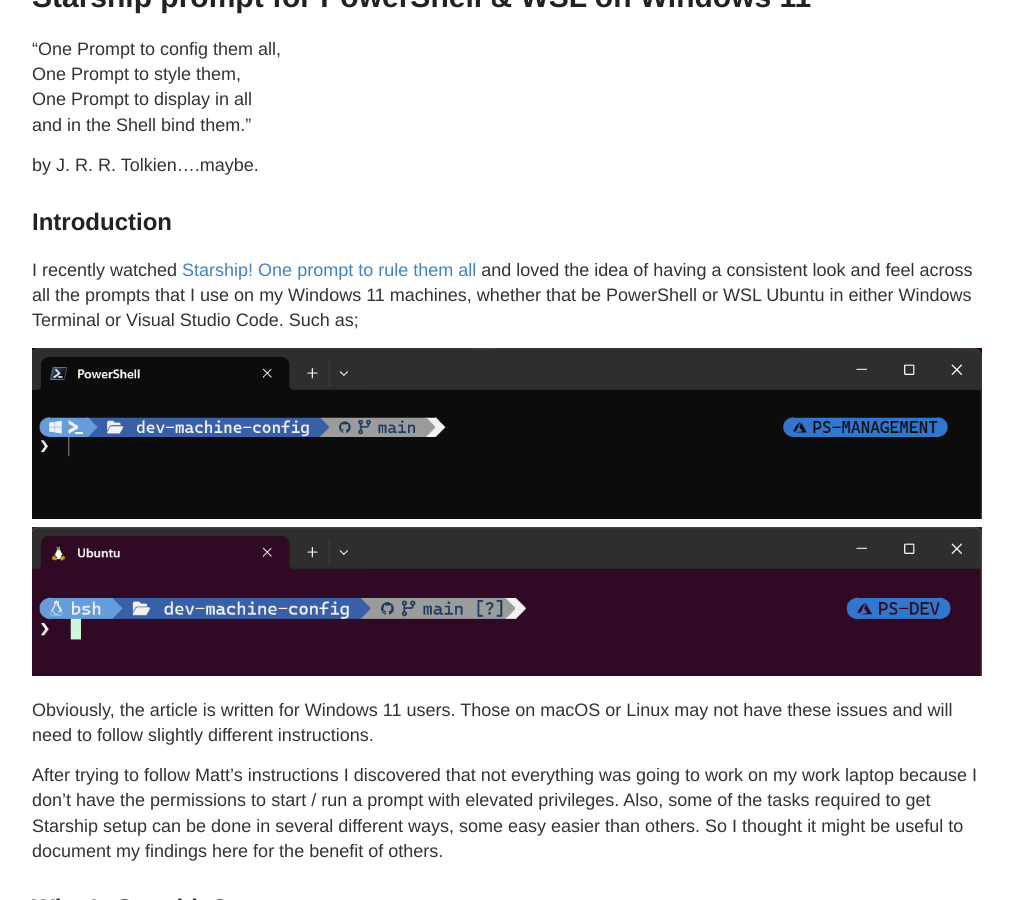
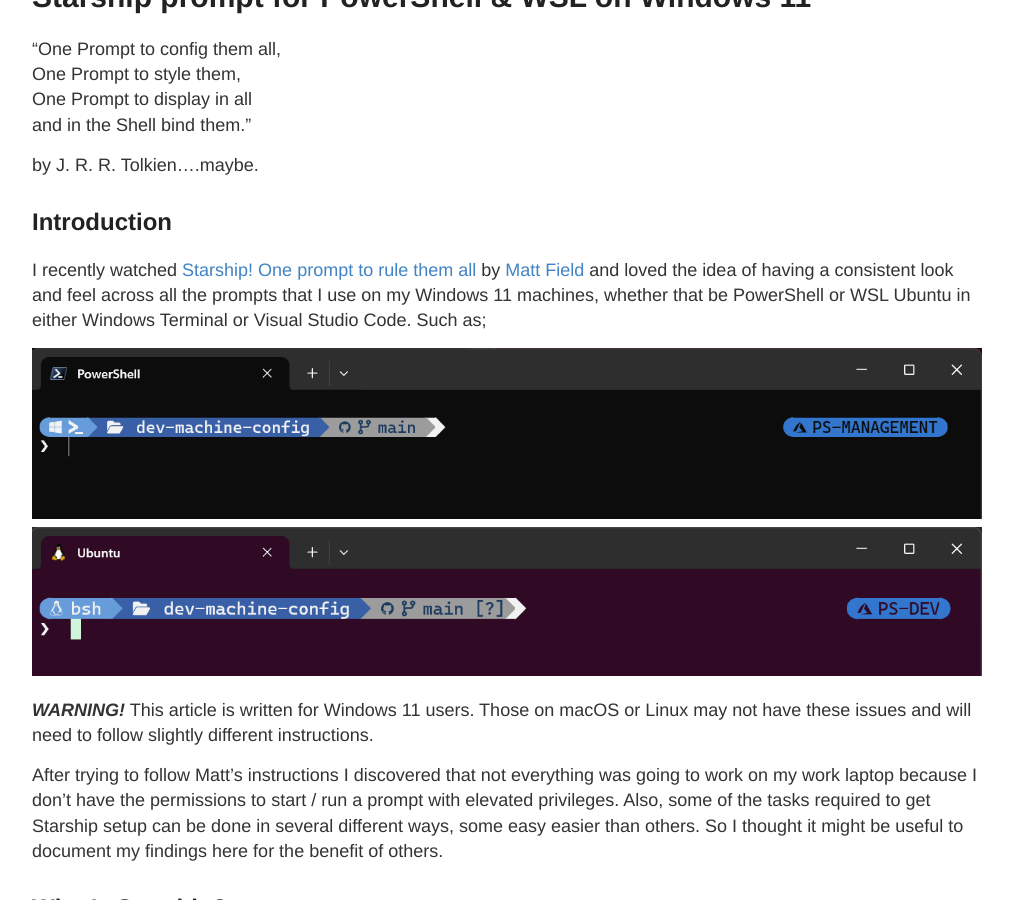
Before and after one commit to philipstreet/philipstreet.github.io, a Jekyll site: the page built from _posts/2024-04-28-Starship-prompt-for-PowerShell-and-WSL-on-Windows-11.md, in a window 1280 px wide and 900 px high, scrolled down 190 px. Shown: the whole window, without its empty margins (133-1146 px from the left). Built offline with Jekyll 4.4.1, drawn with Linux system fonts in a browser that asks for light colours.

Commit message:
Tweaked content

```diff
--- a/_posts/2024-04-28-Starship-prompt-for-PowerShell-and-WSL-on-Windows-11.md
+++ b/_posts/2024-04-28-Starship-prompt-for-PowerShell-and-WSL-on-Windows-11.md
@@ -11,12 +11,12 @@
 
 ## Introduction
 
-I recently watched [Starship! One prompt to rule them all](https://www.youtube.com/watch?v=wXK4RGrBLuM&t=7s) and loved the idea of having a consistent look and feel across all the prompts that I use on my Windows 11 machines, whether that be PowerShell or WSL Ubuntu in either Windows Terminal or Visual Studio Code. Such as;
+I recently watched [Starship! One prompt to rule them all](https://www.youtube.com/watch?v=wXK4RGrBLuM&t=7s) by [Matt Field](https://www.youtube.com/@matt-ffffff) and loved the idea of having a consistent look and feel across all the prompts that I use on my Windows 11 machines, whether that be PowerShell or WSL Ubuntu in either Windows Terminal or Visual Studio Code. Such as;
 
 ![Windows Terminal](/images/2024-04-28-windows-terminal.png)
 ![WSL Ubuntu](/images/2024-04-28-wsl-ubuntu.png)
 
-Obviously, the article is written for Windows 11 users. Those on macOS or Linux may not have these issues and will need to follow slightly different instructions.
+__*WARNING!*__ This article is written for Windows 11 users. Those on macOS or Linux may not have these issues and will need to follow slightly different instructions.
 
 After trying to follow Matt's instructions I discovered that not everything was going to work on my work laptop because I don't have the permissions to start / run a prompt with elevated privileges. Also, some of the tasks required to get Starship setup can be done in several different ways, some easy easier than others. So I thought it might be useful to document my findings here for the benefit of others.
 
```
